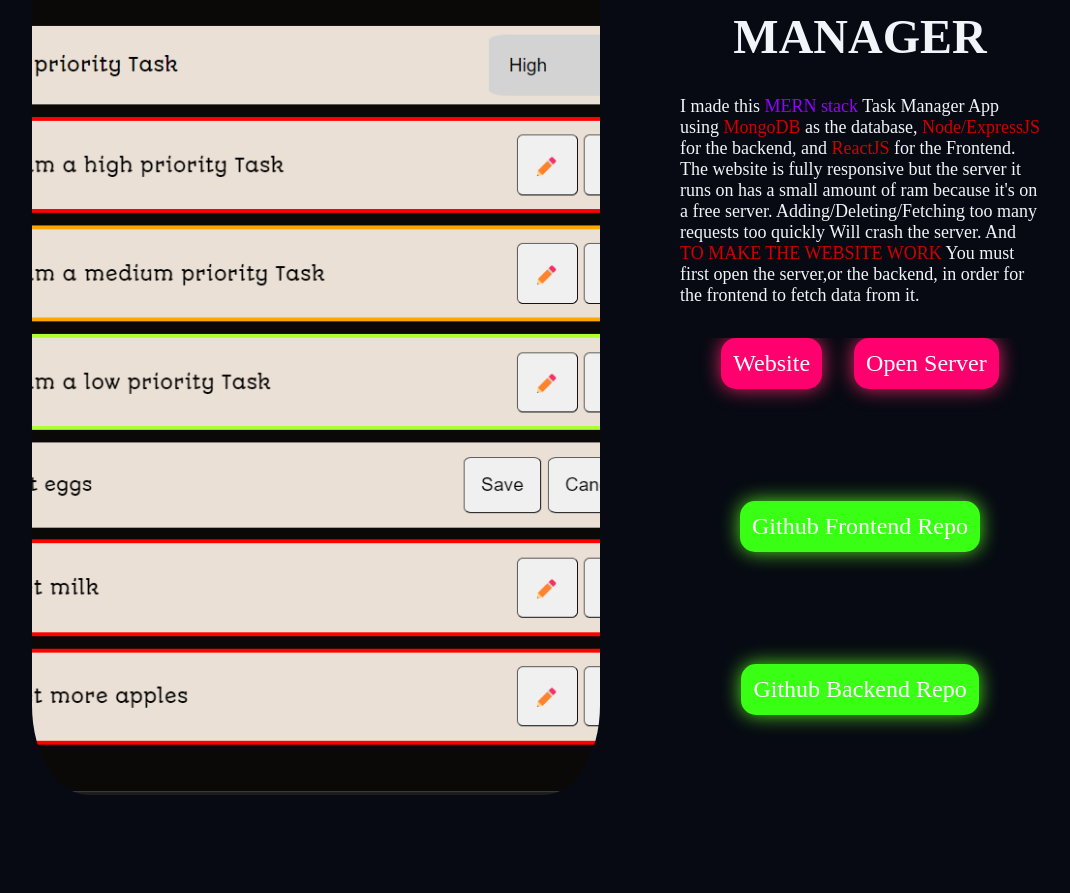
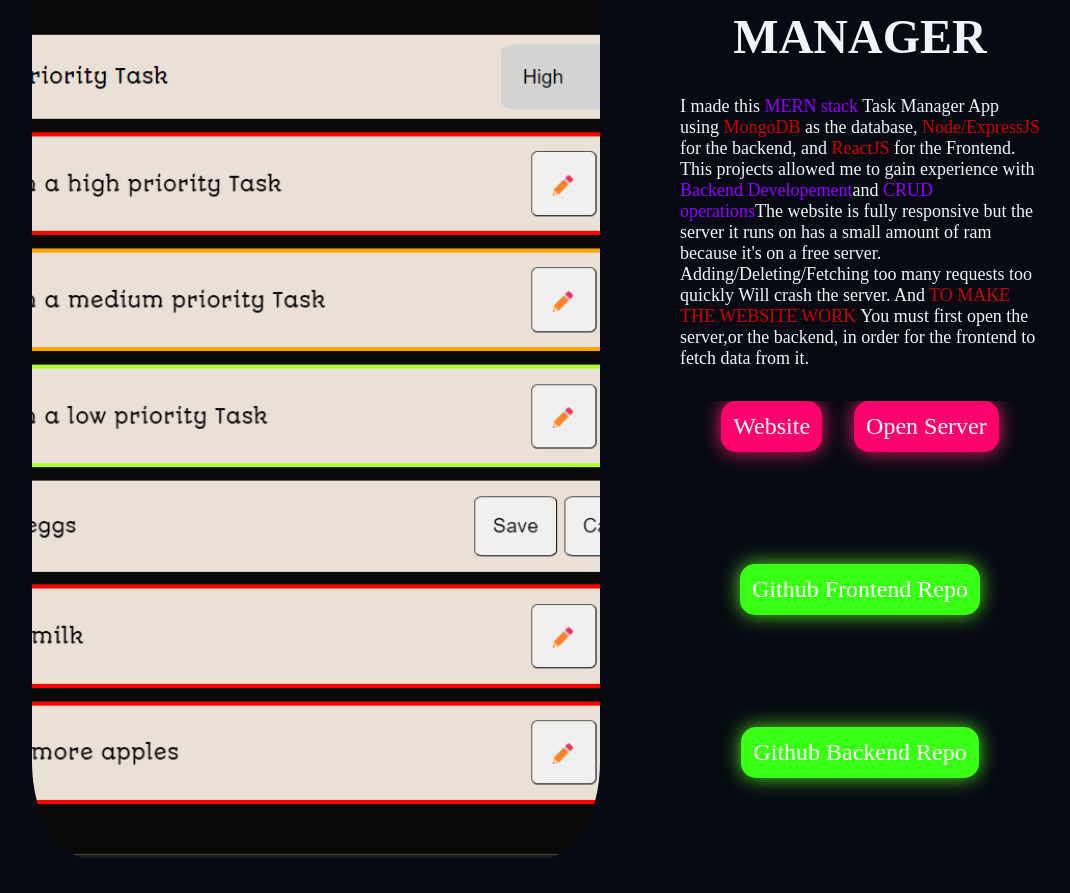
Before and after one commit to RoycejChan/Portfolio-website, a React (Vite) app: page / in a window 1280 px wide. Shown: the part 1957-2850 px from the top of the page, without its empty margins (96-1166 px from the left). Built offline with nearby package versions, Linux system fonts and the light colour scheme; a web font is replaced by a local one.

Commit message:
added a sentence in task manager description

```diff
--- a/src/components/projectsLayout/projects/mern-todo-app.jsx
+++ b/src/components/projectsLayout/projects/mern-todo-app.jsx
@@ -19,7 +19,11 @@
           <p>
             I made this <purple>MERN stack</purple> Task Manager App using <red>MongoDB</red> as the database, <red>Node/ExpressJS</red> for the backend,
 
-            and <red>ReactJS</red> for the Frontend. The website is fully responsive
+            and <red>ReactJS</red> for the Frontend. This projects allowed me to gain experience with <purple>Backend Developement</purple>
+
+            and <purple>CRUD operations</purple>
+
+            The website is fully responsive
 
             but the server it runs on has a small amount of
 
```
